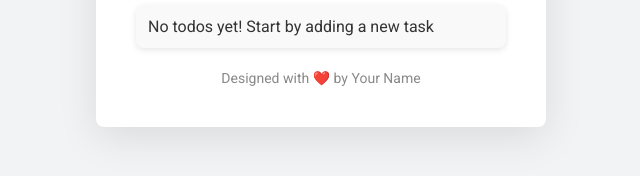
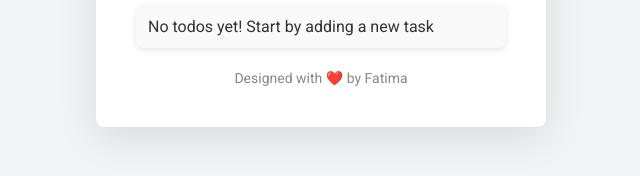
Before and after one commit to fatimaN444/ToDoListWebsite, a plain HTML site: page index.html in a window 1280 px wide. Shown: the part 420-596 px from the top of the page, 319-959 px from the left. Drawn offline with Linux system fonts and the light colour scheme.

Commit message:
Update index.html

```diff
--- a/index.html
+++ b/index.html
@@ -35,7 +35,7 @@
         </div>
 
         <footer>
-          <small class="footer-text">Designed with ❤️ by Your Name</small>
+          <small class="footer-text">Designed with ❤️ by Fatima</small>
         </footer>
       </div>
     </div>
```
